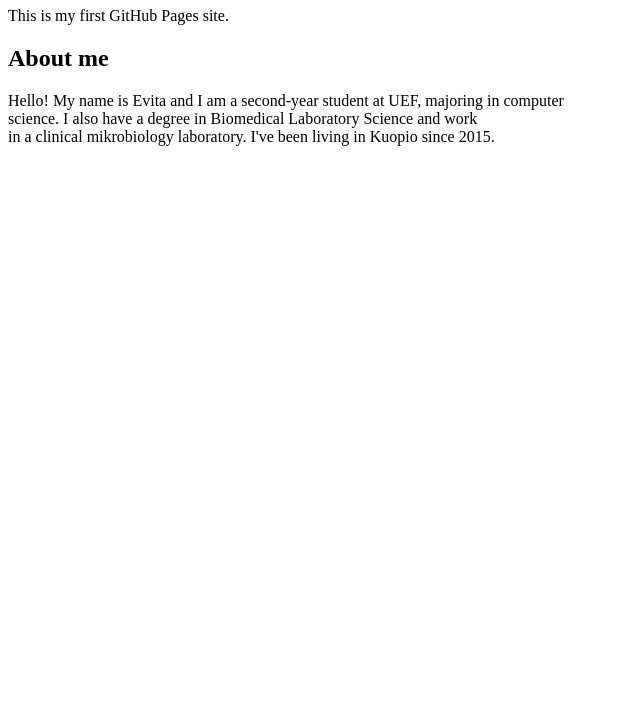
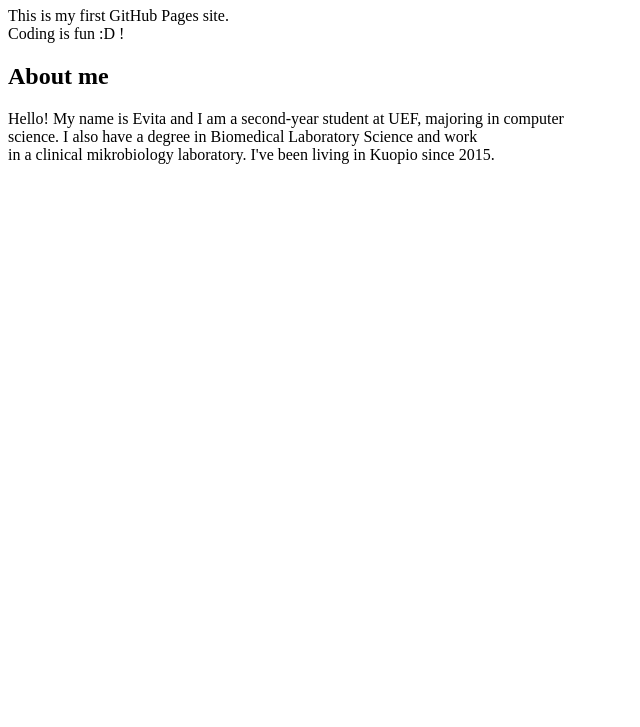
Before and after one commit to evitaromppanen/portfolio-site, a plain HTML site: page index.html in a window 1280 px wide. Shown: the part 73-800 px from the top of the page, without its empty margins (0-640 px from the left). Drawn offline with Linux system fonts and the light colour scheme.

Commit message:
more text

```diff
--- a/index.html
+++ b/index.html
@@ -1,11 +1,11 @@
 <!DOCTYPE html>
 <html>
 <head>
-  <title>Portfolioo</title>
+  <title>Portfolio</title>
 </head>
 <body>
   <h1>Hello, world!</h1>
-  <p>This is my first GitHub Pages site.</p>
+  <p>This is my first GitHub Pages site.<br>Coding is fun :D !</p>
 
   <section>
     <h2>About me</h2>
```
